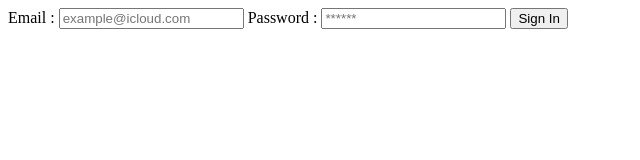
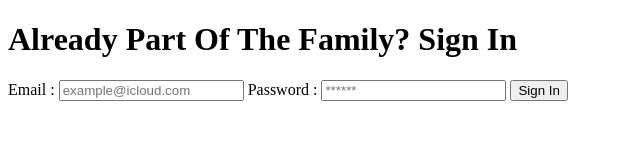
Before and after one commit to Elyse1708/My-Website, a plain HTML site: page index4.html in a window 1280 px wide. Shown: the whole page, without its empty margins (0-640 px from the left). Drawn offline with Linux system fonts and the light colour scheme.

Commit message:
Add files via upload

```diff
--- a/index4.html
+++ b/index4.html
@@ -5,6 +5,10 @@
     <meta charset="UTF-8">
     <meta name="viewport" content="width=device-width" initial scale="1.0">
 </head>
+
+<body>
+    <h1>Already Part Of The Family? Sign In</h1>
+</body>
 <form>
     <label for="email">Email :</label>
     <input type="email" placeholder="example@icloud.com" required>
```
